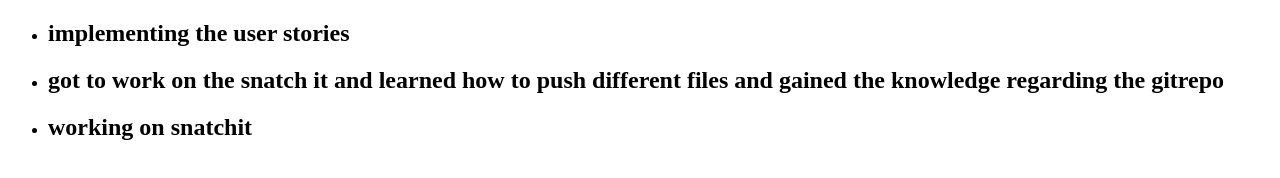
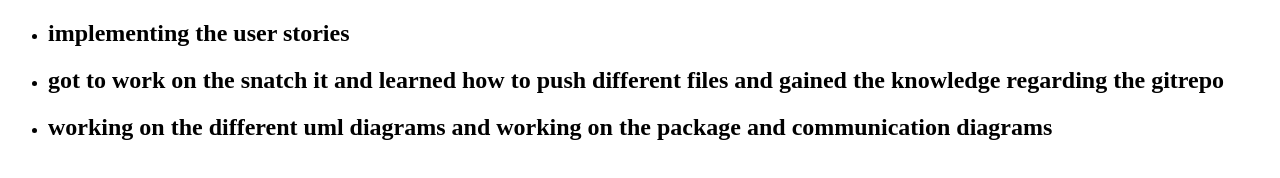
Before and after one commit to Drm2137/SnatchIT, a plain HTML site: page teammembers/mahitha.html in a window 1280 px wide. Drawn offline with Linux system fonts and the light colour scheme.

Commit message:
Update mahitha.html

```diff
--- a/teammembers/mahitha.html
+++ b/teammembers/mahitha.html
@@ -15,7 +15,7 @@
             <h2>got to work on the snatch it and learned how to push different files and gained the knowledge regarding the gitrepo</h2>
         </li>
         <li>
-            <h2>working on snatchit</h2>
+            <h2>working on the different uml diagrams and working on the package and communication diagrams</h2>
         </li>
     </ul>
 </body>
```
